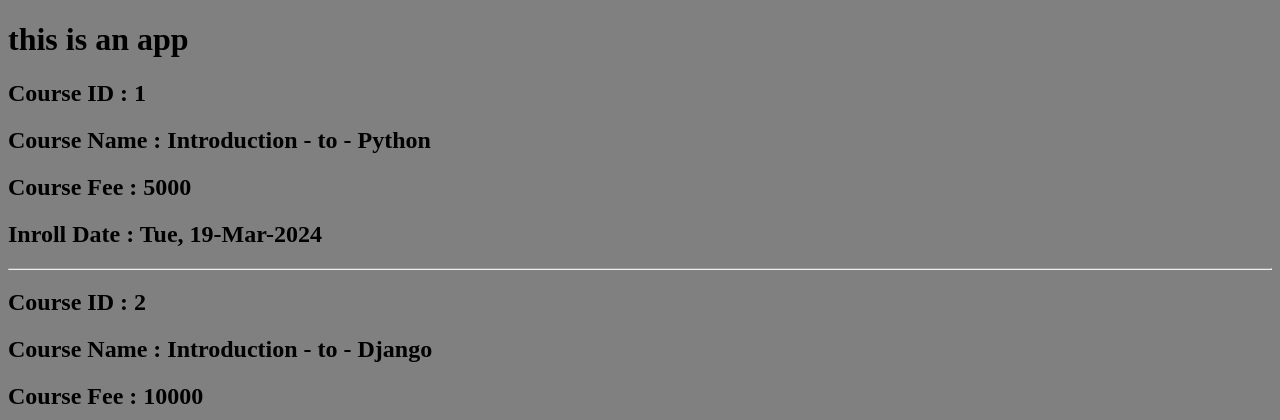
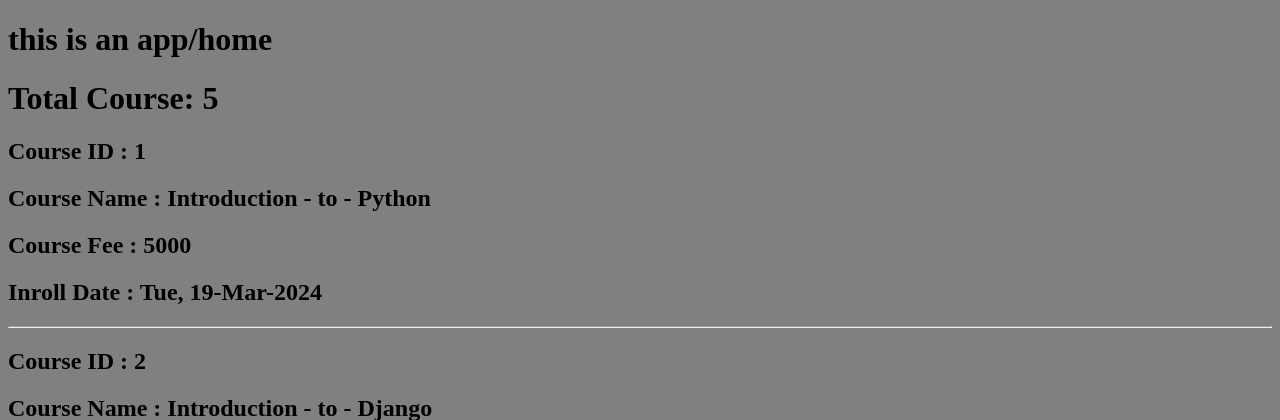
Before and after one commit to shafayetejaman/Django, a Django app: page /app/ in a window 1280 px wide. Shown: the top 420 px of the page. Run offline with Django 5.2, Linux system fonts and the light colour scheme.

Commit message:
Sat, Mar 9, 2024, 1:47 PM +06:00

```diff
--- a/module 10.5/project_10_5/app1/templates/app1/home.html
+++ b/module 10.5/project_10_5/app1/templates/app1/home.html
@@ -11,7 +11,8 @@
     </style>
 </head>
 <body>
-    <h1>this is an app</h1>
+    <h1>this is an app/home</h1>
+    <h1>Total Course: {{course | length}}</h1>
     {% for i in course %}
         <h2>Course ID : {{i.id}} </h2>
         <h2>Course Name : {{i.name | join:" - "}} </h2>
```
